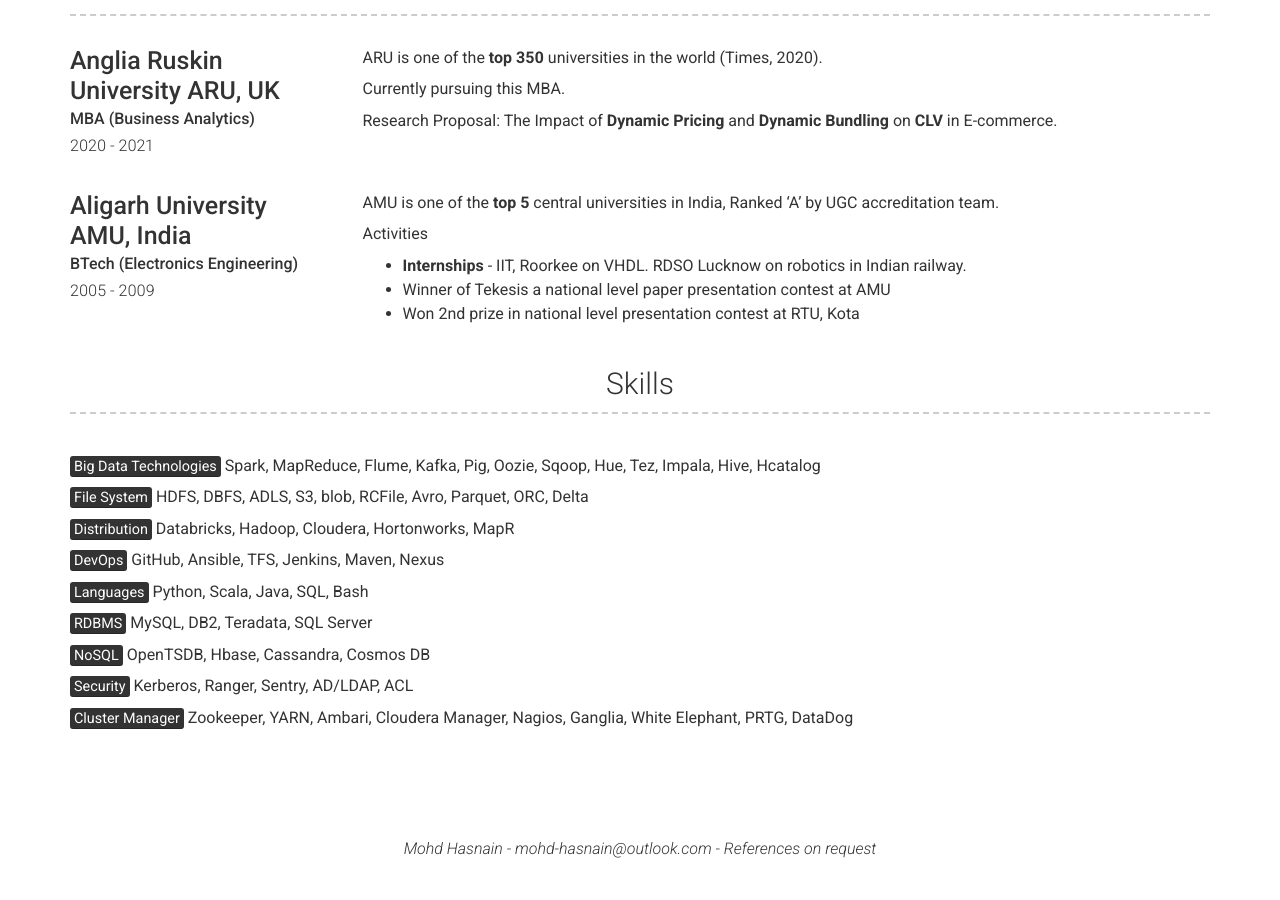
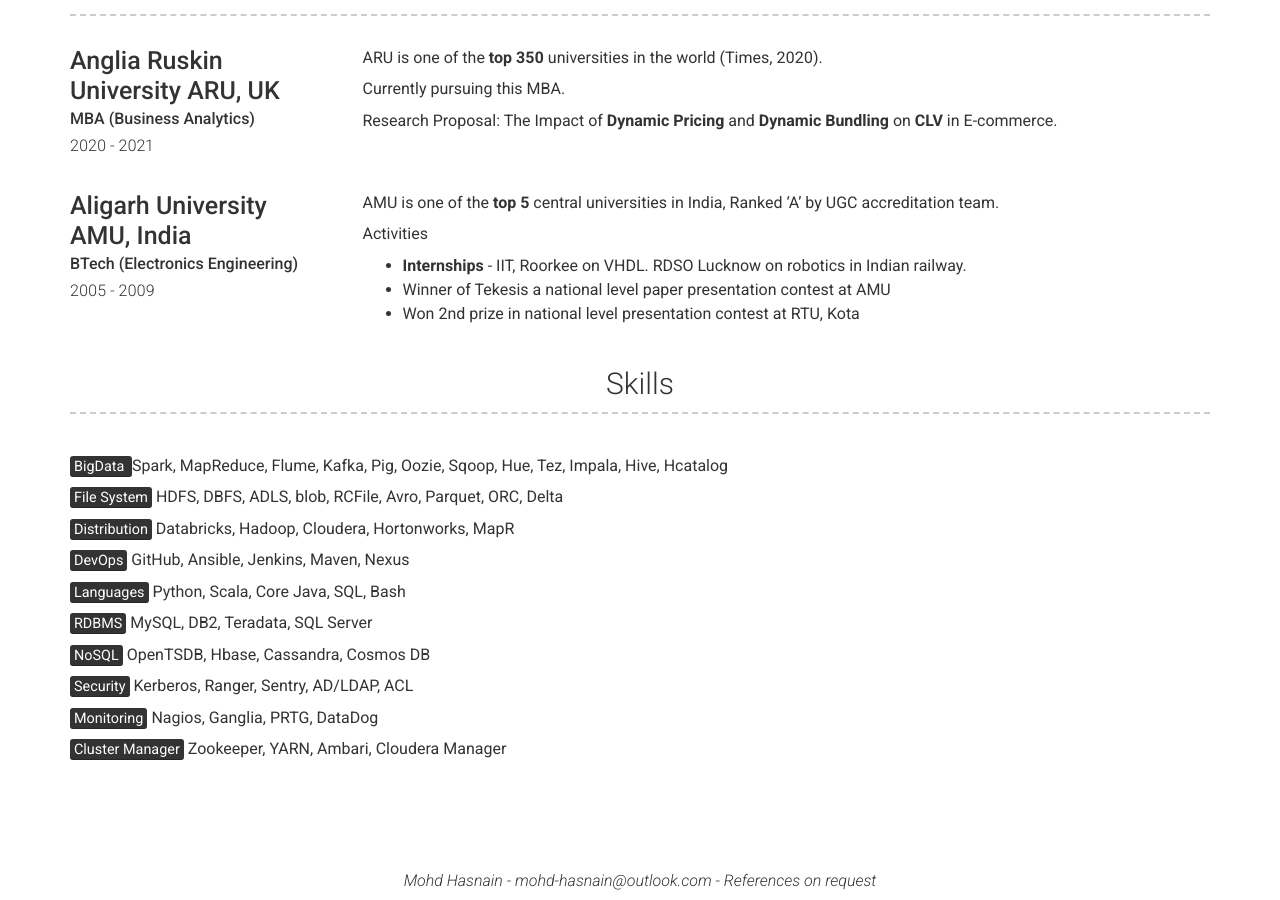
Before and after one commit to mohd-hasnain/mohd-hasnain.github.io, a Jekyll site: the page built from index.md, in a window 1280 px wide and 900 px high, scrolled down 1775 px. Built offline with Jekyll 4.4.1, drawn with Linux system fonts in a browser that asks for light colours; nearby versions of some CDN libraries; before the commit the page ends 2644 px from its top, so only the background shows below that.

Commit message:
Update _config.yml

```diff
--- a/_config.yml
+++ b/_config.yml
@@ -72,15 +72,15 @@ projects_title: Certifications #(Use this to override about projects section tit
 # More Section
 more_title: Skills #(Use this to override about more section title)
 more_content: | # this will include new lines to allow paragraphs
-    <mark>Big Data Technologies</mark> Spark, MapReduce, Flume, Kafka, Pig, Oozie, Sqoop, Hue, Tez, Impala, Hive, Hcatalog
+    <mark>BigData </mark> Spark, MapReduce, Flume, Kafka, Pig, Oozie, Sqoop, Hue, Tez, Impala, Hive, Hcatalog
 
-    <mark>File System</mark> HDFS, DBFS, ADLS, S3, blob, RCFile, Avro, Parquet, ORC, Delta
+    <mark>File System</mark> HDFS, DBFS, ADLS, blob, RCFile, Avro, Parquet, ORC, Delta
 
     <mark>Distribution</mark> Databricks, Hadoop, Cloudera, Hortonworks, MapR
 
-    <mark>DevOps</mark> GitHub, Ansible, TFS, Jenkins, Maven, Nexus
+    <mark>DevOps</mark> GitHub, Ansible, Jenkins, Maven, Nexus
 
-    <mark>Languages</mark> Python, Scala, Java, SQL, Bash
+    <mark>Languages</mark> Python, Scala, Core Java, SQL, Bash
 
     <mark>RDBMS</mark> MySQL, DB2, Teradata, SQL Server
 
@@ -88,7 +88,9 @@ more_content: | # this will include new lines to allow paragraphs
 
     <mark>Security</mark> Kerberos, Ranger, Sentry, AD/LDAP, ACL
 
-    <mark>Cluster Manager</mark> Zookeeper, YARN, Ambari, Cloudera Manager, Nagios, Ganglia, White Elephant, PRTG, DataDog
+    <mark>Monitoring</mark> Nagios, Ganglia, PRTG, DataDog
+
+    <mark>Cluster Manager</mark> Zookeeper, YARN, Ambari, Cloudera Manager
 
 # Footer
 footer_show_references: true
```
